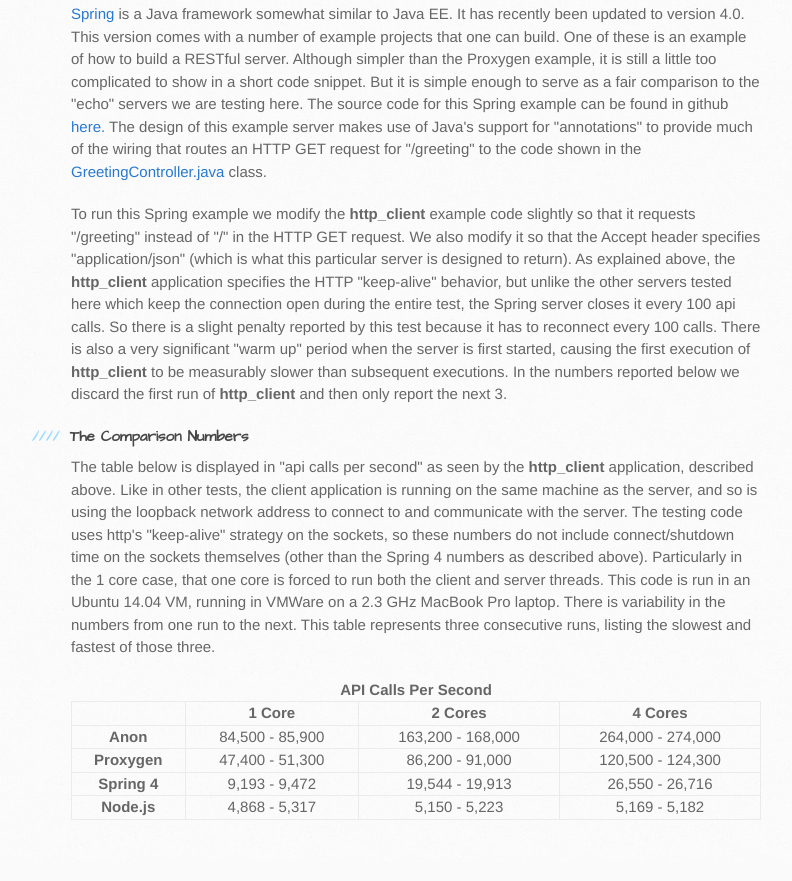
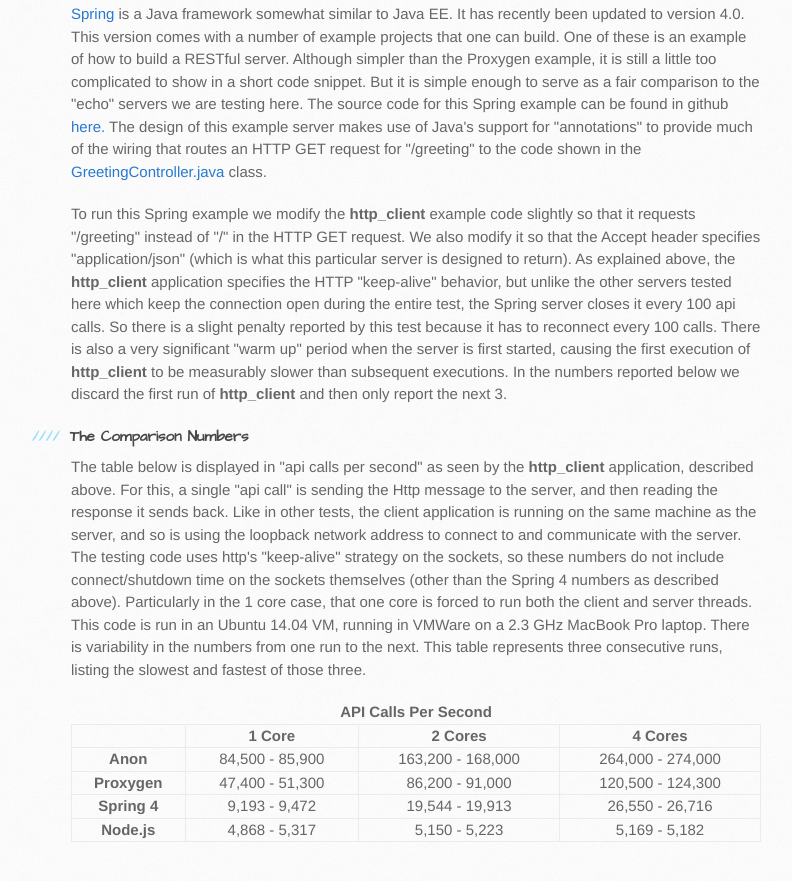
Before and after one commit to pkholland/anon, a plain HTML site: page more_timings.html in a window 1280 px wide. Shown: the part 3515-4396 px from the top of the page, without its empty margins (99-891 px from the left). Drawn offline with Linux system fonts and the light colour scheme.

Commit message:
doc changes

```diff
--- a/more_timings.html
+++ b/more_timings.html
@@ -286,6 +286,7 @@ The Comparison Numbers
 
 <p>
 The table below is displayed in "api calls per second" as seen by the <b>http_client</b> application, described above.
+For this, a single "api call" is sending the Http message to the server, and then reading the response it sends back.
 Like in other tests, the client application is running on the same machine as the server, and so is using the
 loopback network address to connect to and communicate with the server.  The testing code uses http's "keep-alive"
 strategy on the sockets, so these numbers do not include connect/shutdown time on the sockets themselves (other
```
